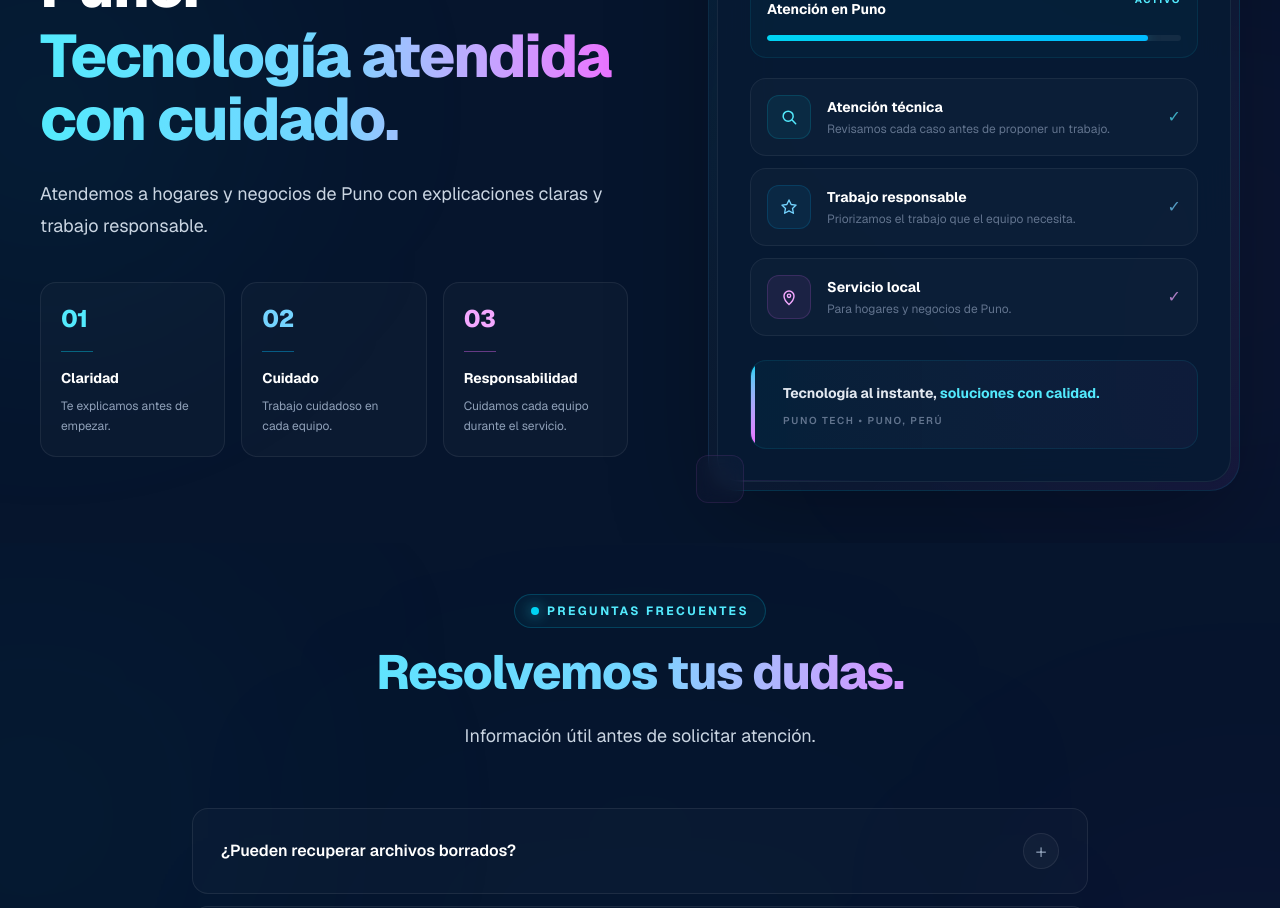
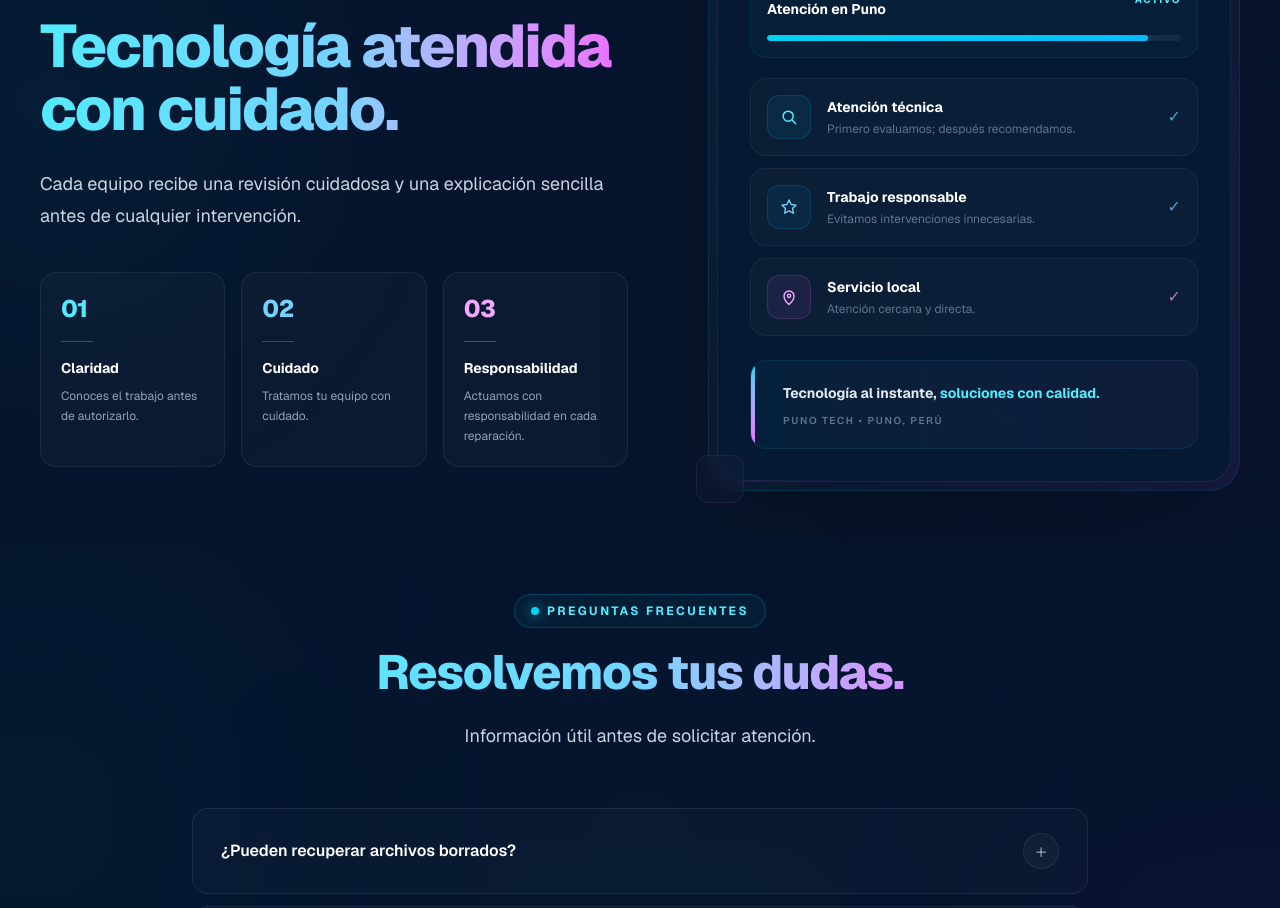
Before and after one commit to joakoguzp/puno-tech, a Next.js app: page / in a window 1280 px wide. Shown: the part 2800-3708 px from the top of the page. Built offline with nearby package versions, Linux system fonts and the light colour scheme.

Commit message:
Refine concise PUNO TECH website copy

```diff
--- a/src/components/sections/About.tsx
+++ b/src/components/sections/About.tsx
@@ -42,7 +42,7 @@ export default function About() {
 
             {/* Texto principal */}
             <p className="mt-7 max-w-2xl text-base leading-7 text-slate-300 sm:text-lg sm:leading-8">
-              Atendemos a hogares y negocios de Puno con explicaciones claras y trabajo responsable.
+              Cada equipo recibe una revisión cuidadosa y una explicación sencilla antes de cualquier intervención.
             </p>
 
             {/* =================================================
@@ -62,7 +62,7 @@ export default function About() {
                 </h3>
 
                 <p className="mt-2 text-xs leading-5 text-slate-400">
-                  Te explicamos antes de empezar.
+                  Conoces el trabajo antes de autorizarlo.
                 </p>
               </div>
 
@@ -77,7 +77,7 @@ export default function About() {
                 <h3 className="mt-4 text-sm font-bold text-white">Cuidado</h3>
 
                 <p className="mt-2 text-xs leading-5 text-slate-400">
-                  Trabajo cuidadoso en cada equipo.
+                  Tratamos tu equipo con cuidado.
                 </p>
               </div>
 
@@ -92,7 +92,7 @@ export default function About() {
                 <h3 className="mt-4 text-sm font-bold text-white">Responsabilidad</h3>
 
                 <p className="mt-2 text-xs leading-5 text-slate-400">
-                  Cuidamos cada equipo durante el servicio.
+                  Actuamos con responsabilidad en cada reparación.
                 </p>
               </div>
             </div>
@@ -198,7 +198,7 @@ export default function About() {
                       </p>
 
                       <p className="mt-1 text-xs text-slate-500">
-                        Revisamos cada caso antes de proponer un trabajo.
+                        Primero evaluamos; después recomendamos.
                       </p>
                     </div>
 
@@ -229,7 +229,7 @@ export default function About() {
                       </p>
 
                       <p className="mt-1 text-xs text-slate-500">
-                        Priorizamos el trabajo que el equipo necesita.
+                        Evitamos intervenciones innecesarias.
                       </p>
                     </div>
 
@@ -266,7 +266,7 @@ export default function About() {
                       </p>
 
                       <p className="mt-1 text-xs text-slate-500">
-                        Para hogares y negocios de Puno.
+                        Atención cercana y directa.
                       </p>
                     </div>
 
```
